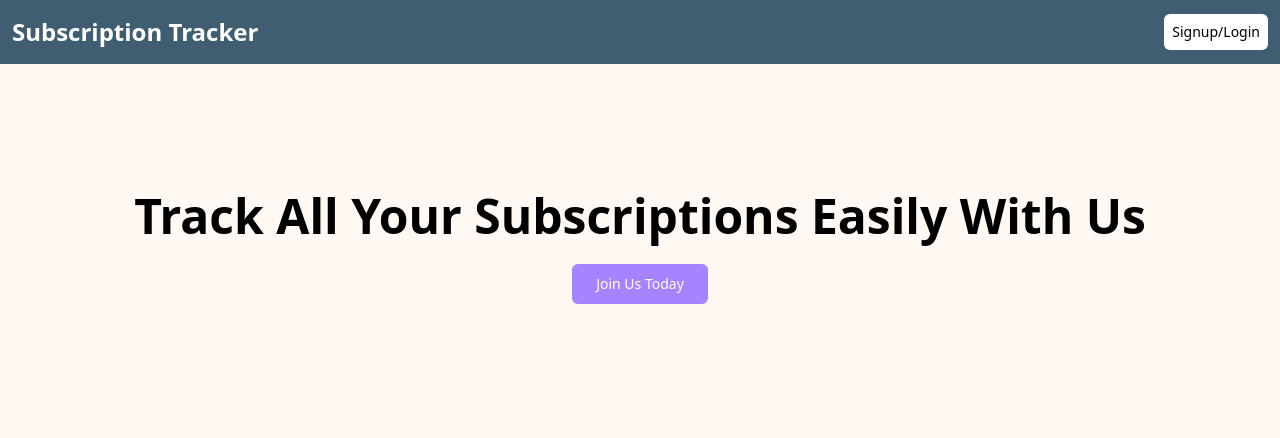
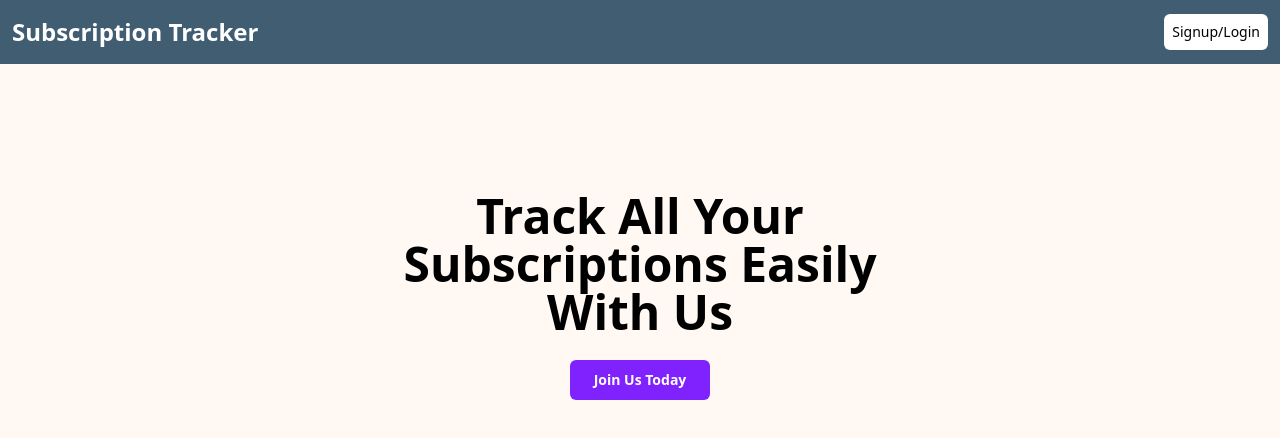
Before and after one commit to sajidzamanme/Subscription-Tracker, a React (Vite) app in the folder frontend/: page / in a window 1280 px wide. Shown: the top 438 px of the page. Built offline with nearby package versions, Linux system fonts and the light colour scheme.

Commit message:
implement global login state

```diff
--- a/frontend/package.json
+++ b/frontend/package.json
@@ -15,7 +15,8 @@
     "react": "^19.1.0",
     "react-dom": "^19.1.0",
     "react-router": "^7.6.0",
-    "tailwindcss": "^4.1.7"
+    "tailwindcss": "^4.1.7",
+    "zustand": "^5.0.5"
   },
   "devDependencies": {
     "@eslint/js": "^9.25.0",
--- a/frontend/src/components/CustomBtn.jsx
+++ b/frontend/src/components/CustomBtn.jsx
@@ -1,14 +1,15 @@
 const CustomBtn = ({
   label = "Button",
-  bgCol = "bg-white",
-  textCol = "text-black",
-  padding = "p-2",
+  classList = null,
   handleClick = () => {},
 }) => {
   return (
     <button
       onClick={handleClick}
-      className={`${bgCol} ${textCol} ${padding} rounded-md text-sm font-medium`}
+      className={`${
+        classList ||
+        "bg-white text-black p-2 rounded-md text-sm hover:bg-gray-300"
+      }`}
     >
       {label}
     </button>
--- a/frontend/src/components/Navbar.jsx
+++ b/frontend/src/components/Navbar.jsx
@@ -1,8 +1,16 @@
 import { Link, useNavigate } from "react-router";
-import CustomBtn from './CustomBtn';
+import CustomBtn from "./CustomBtn";
+import useLoginState from "../stores/useLoginState";
+import { useEffect, useState } from "react";
 
 const Navbar = () => {
+  const { loggedIn, setLoggedIn } = useLoginState();
+  const [buttonText, setButtonText] = useState("Signup/Login");
   const navigate = useNavigate();
+  useEffect(() => {
+    if (loggedIn) setButtonText("Logout");
+    else setButtonText("Signup/Login");
+  }, [loggedIn]);
 
   return (
     <div className="bg-[#405D72] h-[4rem] w-full">
@@ -11,7 +19,17 @@ const Navbar = () => {
           Subscription Tracker
         </Link>
 
-        <CustomBtn label="Signup/Login" handleClick={() => navigate("/login")} />
+        <CustomBtn
+          label={buttonText}
+          handleClick={() => {
+            if (loggedIn) {
+              setLoggedIn(false);
+            }
+            else {
+              navigate("/login")
+            }
+          }}
+        />
       </div>
     </div>
   );
--- a/frontend/src/pages/HomePage.jsx
+++ b/frontend/src/pages/HomePage.jsx
@@ -6,14 +6,14 @@ const HomePage = () => {
 
   return (
     <div className="h-full pt-32 flex flex-col items-center gap-6">
-      <h1 className="text-5xl text-center font-semibold">
+      <h1 className="max-w-lg text-5xl text-center font-semibold">
         Track All Your Subscriptions Easily With Us
       </h1>
       <CustomBtn
         label="Join Us Today"
-        bgCol="bg-violet-400"
-        textCol="text-white"
-        padding="px-6 py-2.5"
+        classList={
+          "bg-violet-600 text-white px-6 py-2.5 font-semibold rounded-md text-sm hover:bg-violet-500"
+        }
         handleClick={() => navigate("/signup")}
       />
     </div>
--- a/frontend/src/pages/LogInPage.jsx
+++ b/frontend/src/pages/LogInPage.jsx
@@ -2,8 +2,11 @@ import { useState } from "react";
 import CustomBtn from "../components/CustomBtn";
 import { Link, useNavigate } from "react-router";
 import axios from "axios";
+import useLoginState from "../stores/useLoginState";
 
 const LogInPage = () => {
+  const { setLoggedIn } = useLoginState();
+
   const [formData, setFormData] = useState({
     email: "",
     password: "",
@@ -18,8 +21,8 @@ const LogInPage = () => {
         "http://localhost:5500/api/v1/auth/sign-in",
         formData
       );
-      console.log(response);
       if (response.data.success) {
+        setLoggedIn(true);
         navigate("/");
       }
     } catch (error) {
--- /dev/null
+++ b/frontend/src/stores/useLoginState.js
@@ -0,0 +1,8 @@
+import { create } from "zustand";
+
+const useLoginState = create((set) => ({
+  loggedIn: false,
+  setLoggedIn: (newState) => set({loggedIn: newState}),
+}))
+
+export default useLoginState;
```
Also changed, not shown: 1 other file (tests, documents, lock files or other folders).
